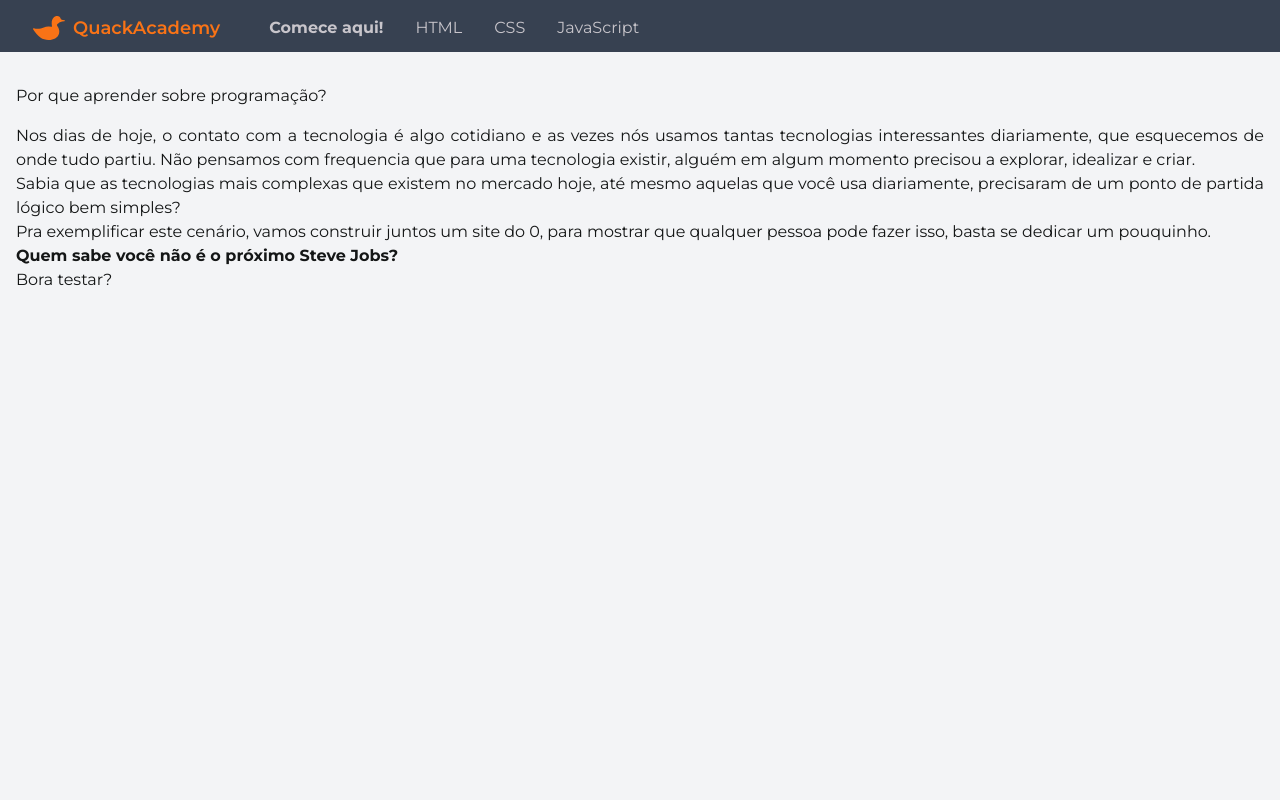
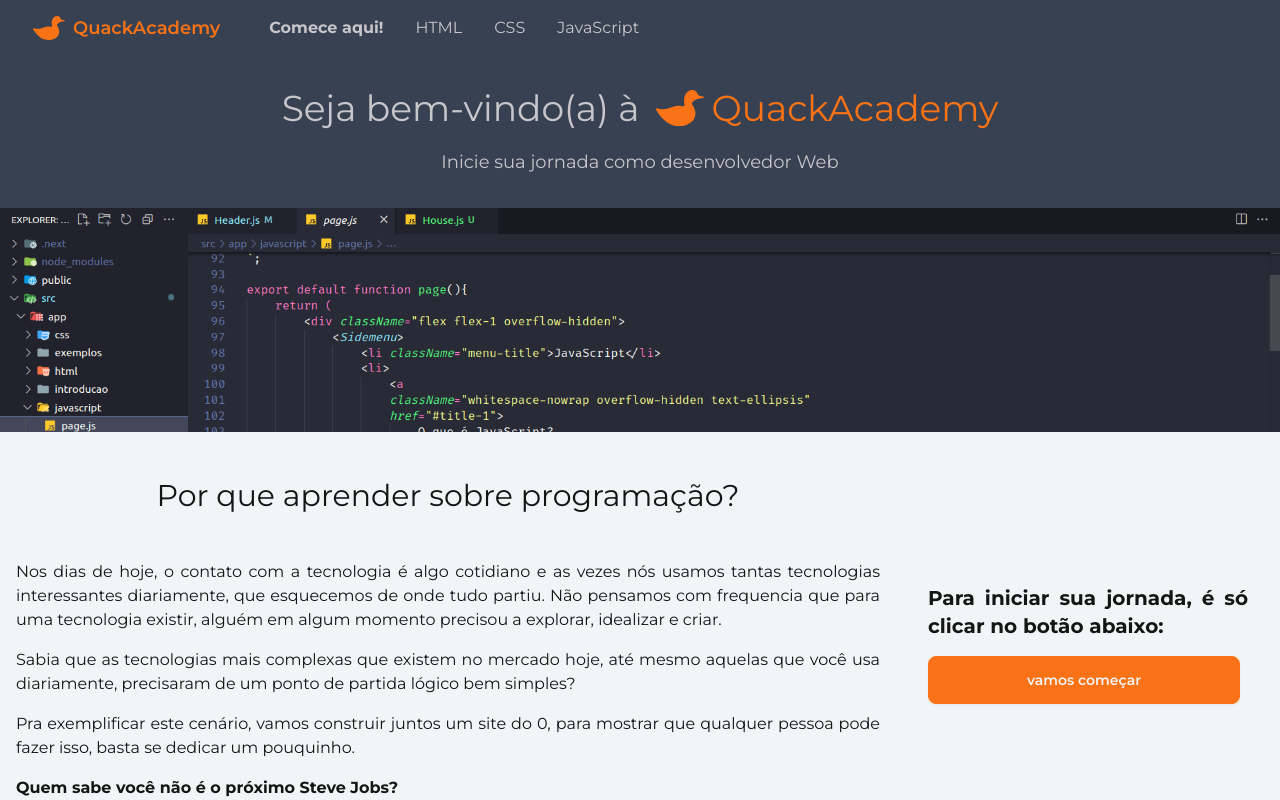
Before and after one commit to arqueduck/QuackAcademy, a Next.js app: page / in a window 1280 px wide. Built offline with nearby package versions, Linux system fonts and the light colour scheme.

Commit message:
Atualizado conteúdo da home page

```diff
--- a/src/app/page.js
+++ b/src/app/page.js
@@ -1,14 +1,55 @@
+import LogoLg from "@/components/LogoLg";
 import Image from "next/image";
+import Link from "next/link";
 
 export default function Home() {
   return (
-      <div className="p-4">
-        <h1>Por que aprender sobre programação?</h1>
-        <p>Nos dias de hoje, o contato com a tecnologia é algo cotidiano e as vezes nós usamos tantas tecnologias interessantes diariamente, que esquecemos de onde tudo partiu. Não pensamos com frequencia que para uma tecnologia existir, alguém em algum momento precisou a explorar, idealizar e criar.</p>
-        <p>Sabia que as tecnologias mais complexas que existem no mercado hoje, até mesmo aquelas que você usa diariamente, precisaram de um ponto de partida lógico bem simples?</p>
-        <p>Pra exemplificar este cenário, vamos construir juntos um site do 0, para mostrar que qualquer pessoa pode fazer isso, basta se dedicar um pouquinho.</p>
-        <b><p>Quem sabe você não é o próximo Steve Jobs?</p></b>
-        <p>Bora testar?</p>
+      <div className="text-center overflow-y-auto">
+        <div className="bg-neutral text-neutral-content p-8 flex flex-col gap-4 ">
+          <p className="flex justify-center gap-4 items-center text-4xl">
+
+            Seja bem-vindo(a) à <LogoLg/>
+          </p>
+          <p className="text-center text-lg">
+            Inicie sua jornada como desenvolvedor Web
+          </p>
+
+        </div>
+        <div className="h-56 overflow-hidden">
+          <Image
+            src="/images/banner.png"
+            width={1920}
+            height={435}
+            alt="Códigos"
+          />
+        </div>
+        <div className="flex-1 flex">
+          <div className="p-4 max-w-[70%] flex flex-col gap-4">
+            <h1 className="text-3xl">
+              Por que aprender sobre programação?
+            </h1>
+            <p>
+              Nos dias de hoje, o contato com a tecnologia é algo cotidiano e as vezes nós usamos tantas tecnologias interessantes diariamente, que esquecemos de onde tudo partiu. Não pensamos com frequencia que para uma tecnologia existir, alguém em algum momento precisou a explorar, idealizar e criar.
+            </p>
+            <p>
+              Sabia que as tecnologias mais complexas que existem no mercado hoje, até mesmo aquelas que você usa diariamente, precisaram de um ponto de partida lógico bem simples?
+            </p>
+            <p>
+              Pra exemplificar este cenário, vamos construir juntos um site do 0, para mostrar que qualquer pessoa pode fazer isso, basta se dedicar um pouquinho.
+            </p>
+            <b><p>
+              Quem sabe você não é o próximo Steve Jobs?
+            </p></b>
+            <p>
+              Bora testar?
+            </p>
+
+          </div>
+          <div className="p-8 flex-1 flex flex-col justify-center gap-4 font-bold">
+            <p className="text-xl">Para iniciar sua jornada, é só clicar no botão abaixo:</p>
+            <Link href="/introducao" className="btn btn-primary align-bottom mr-2">vamos começar</Link>
+          </div>
+        </div>
       </div>
   );
 }
```
Also changed, not shown: public/images/banner.png (added).
